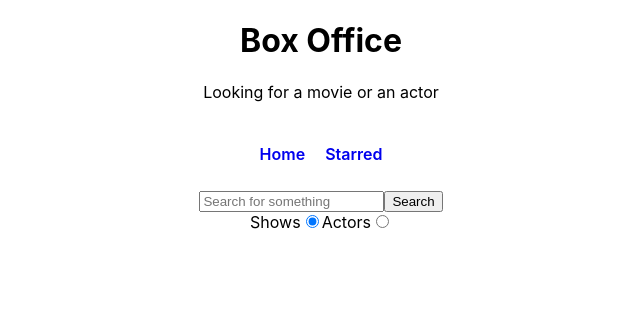
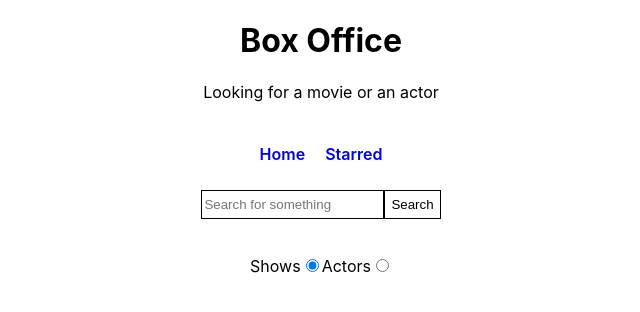
Before and after one commit to AbhishekKumar2233/Box-Office-reactapp, a React (Create React App) app: page / in a window 1280 px wide. Shown: the top 312 px of the page, without its empty margins (319-959 px from the left). Built offline with nearby package versions, Linux system fonts and the light colour scheme.

Commit message:
some css changes for good ui

```diff
--- a/src/App.js
+++ b/src/App.js
@@ -6,10 +6,19 @@ import Actor from "./Pages/Actor";
 import Home from "./Pages/Home";
 import Starred from "./Pages/Starred";
 import { Switch, Route } from "react-router-dom";
+import { ThemeProvider } from "styled-components";
+
+const theme = {
+  mainColors: {
+    blue: "#2400ff",
+    gray: "#c6c6c6",
+    dark: "#353535"
+  }
+};
 
 function App() {
   return (
-    <div>
+    <ThemeProvider theme={theme}>
       <Switch>
         {/* home page routing */}
         <Route exact path="/">
@@ -40,7 +49,7 @@ function App() {
           <About />
         </Route>
       </Switch> */}
-    </div>
+    </ThemeProvider>
   );
 }
 
--- a/src/Components/styled.js
+++ b/src/Components/styled.js
@@ -4,6 +4,7 @@ export const FlexGrid = styled.div`
   display: flex;
   justify-content: center;
   flex-wrap: wrap;
+  margin-top: 25px;
 `;
 
 export const SearchCard = styled.div`
--- a/src/Pages/Home.jsx
+++ b/src/Pages/Home.jsx
@@ -81,6 +81,7 @@ export default function Home() {
 
   return (
     <MainPageLayout>
+      <div className="Input-type">
         <input
           placeholder="Search for something"
           type="text"
@@ -92,6 +93,7 @@ export default function Home() {
         <button type="button" onClick={onSearch}>
           Search
         </button>
+      </div>
       <br />
       <label htmlFor="shows-search">
         Shows
--- a/src/index.css
+++ b/src/index.css
@@ -45,3 +45,25 @@ code {
   height: 100vh;
   background-color: rgb(255, 78, 46);
 }
+input[type="radio"] {
+  margin-top: 20px;
+}
+
+.Input-type input {
+  height: 25px;
+  border: 1px solid black;
+  outline: none;
+  background-color: transparent;
+}
+
+.Input-type button {
+  height: 29px;
+  border: 1px solid black;
+  outline: none;
+  background-color: transparent;
+}
+.Input-type button:hover {
+  color: #000000;
+  background-color: #ffa400;
+}
+/* #353535#c6c6c6#2400ff */
```
Also changed, not shown: src/Components/Navstyle.js (added). Lines whose indentation alone changed are shown as unchanged.
